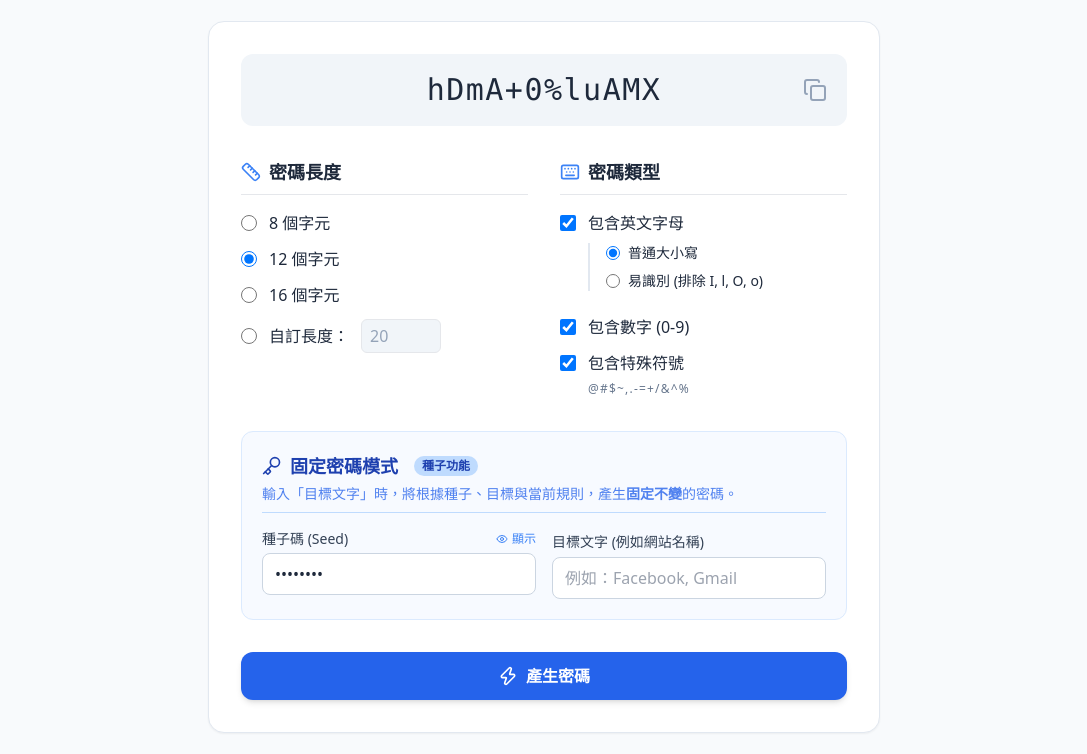
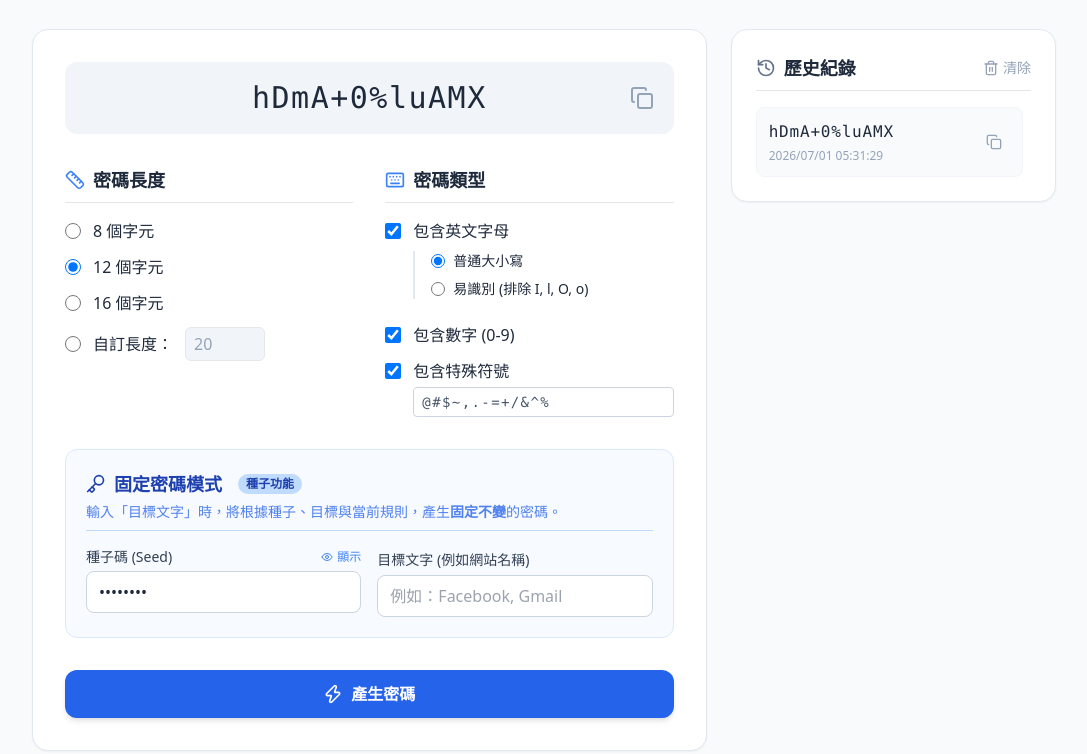
Before and after one commit to pulipulichen/HTML-Random-Password-Generator, a plain HTML site: page index.html in a window 1280 px wide. Shown: the part 111-865 px from the top of the page, without its empty margins (96-1183 px from the left). Drawn offline with nearby package versions, Linux system fonts and the light colour scheme.

Commit message:
Wed Jul  1 01:31:29 PM CST 2026

```diff
--- a/index.html
+++ b/index.html
@@ -32,9 +32,10 @@
 </head>
 <body class="bg-slate-50 text-slate-800 font-sans min-h-screen flex justify-center py-10 px-4">
 
-    <div class="max-w-2xl w-full space-y-6">
+    <!-- 將容器放寬為 max-w-5xl 讓左右欄有足夠空間 -->
+    <div class="max-w-5xl w-full space-y-8">
         <!-- Header -->
-        <div class="text-center space-y-2">
+        <div class="text-center space-y-2 mb-4">
             <h1 class="text-3xl font-bold text-slate-900 flex items-center justify-center gap-2">
                 <i data-lucide="shield-check" class="w-8 h-8 text-blue-600"></i>
                 隨機密碼產生器
@@ -42,6 +43,11 @@
             <p class="text-slate-500">安全、客製化，並自動儲存您的偏好與紀錄</p>
         </div>
 
+        <!-- 建立網格系統：大螢幕時 3 等份，左欄佔 2 份，右欄佔 1 份 -->
+        <div class="grid lg:grid-cols-3 gap-6 items-start">
+
+            <!-- Left Column: Generator (佔 2/3) -->
+            <div class="lg:col-span-2 w-full">
                 <!-- Main Card -->
                 <div class="bg-white p-6 md:p-8 rounded-2xl shadow-sm border border-slate-200">
 
@@ -59,7 +65,7 @@
                     <!-- Options Grid -->
                     <div class="grid md:grid-cols-2 gap-8">
 
-                <!-- Left Column: Length -->
+                        <!-- Left Column (inside Main Card): Length -->
                         <div class="space-y-4">
                             <h3 class="font-semibold text-lg flex items-center gap-2 border-b pb-2">
                                 <i data-lucide="ruler" class="w-5 h-5 text-blue-500"></i> 密碼長度
@@ -87,7 +93,7 @@
                             </div>
                         </div>
 
-                <!-- Right Column: Types -->
+                        <!-- Right Column (inside Main Card): Types -->
                         <div class="space-y-4">
                             <h3 class="font-semibold text-lg flex items-center gap-2 border-b pb-2">
                                 <i data-lucide="keyboard" class="w-5 h-5 text-blue-500"></i> 密碼類型
@@ -119,13 +125,15 @@
                                     <span class="font-medium group-hover:text-blue-600 transition-colors">包含數字 (0-9)</span>
                                 </label>
 
-                        <label class="flex items-start gap-3 cursor-pointer group">
+                                <div class="flex items-start gap-3">
                                     <input type="checkbox" id="useSpecial" class="w-4 h-4 mt-1 text-blue-600 rounded focus:ring-blue-500 cursor-pointer">
-                            <div>
-                                <span class="font-medium block group-hover:text-blue-600 transition-colors">包含特殊符號</span>
-                                <span class="text-xs text-slate-500 tracking-widest">@#$~,.-=+/&^%</span>
+                                    <div class="flex-1">
+                                        <label for="useSpecial" class="font-medium block cursor-pointer hover:text-blue-600 transition-colors">包含特殊符號</label>
+                                        <input type="text" id="specialCharsInput" value="@#$~,.-=+/&^%"
+                                            class="mt-1 w-full px-2 py-1 text-sm bg-white border border-slate-300 rounded focus:ring-2 focus:ring-blue-500 focus:border-blue-500 outline-none transition-shadow font-mono tracking-widest text-slate-600"
+                                            placeholder="輸入允許的特殊符號">
                                     </div>
-                        </label>
+                                </div>
                             </div>
                         </div>
                     </div>
@@ -164,24 +172,30 @@
 
                     <p id="errorMsg" class="text-red-500 text-sm text-center mt-3 hidden">請至少選擇一種字元類型！</p>
                 </div>
+            </div>
 
+            <!-- Right Column: History (佔 1/3) -->
+            <div class="lg:col-span-1 w-full lg:sticky lg:top-6">
                 <!-- History Section -->
                 <div class="bg-white p-6 rounded-2xl shadow-sm border border-slate-200">
                     <div class="flex justify-between items-center mb-4 border-b pb-2">
                         <h3 class="font-semibold text-lg flex items-center gap-2">
-                    <i data-lucide="history" class="w-5 h-5 text-slate-500"></i> 歷史紀錄 (最近 20 筆)
+                            <i data-lucide="history" class="w-5 h-5 text-slate-500"></i> 歷史紀錄
                         </h3>
                         <button onclick="clearHistory()" class="text-sm text-slate-400 hover:text-red-500 transition-colors flex items-center gap-1">
                             <i data-lucide="trash-2" class="w-4 h-4"></i> 清除
                         </button>
                     </div>
 
-            <div id="historyList" class="space-y-2 max-h-64 overflow-y-auto pr-2 custom-scrollbar">
+                    <!-- 增加了側邊欄的高度以顯示更多歷史紀錄 -->
+                    <div id="historyList" class="space-y-2 max-h-[32rem] overflow-y-auto pr-2 custom-scrollbar">
                         <!-- 歷史紀錄將在這裡生成 -->
                         <p class="text-center text-slate-400 py-4 text-sm" id="emptyHistoryMsg">目前尚無歷史紀錄</p>
                     </div>
                 </div>
+            </div>
 
+        </div> <!-- End of Grid -->
     </div>
 
     <script>
@@ -201,6 +215,7 @@
             letterTypeRadios: document.getElementsByName('letterType'),
             useNumbers: document.getElementById('useNumbers'),
             useSpecial: document.getElementById('useSpecial'),
+            specialCharsInput: document.getElementById('specialCharsInput'),
             seedInput: document.getElementById('seedInput'),
             targetInput: document.getElementById('targetInput'),
             toggleSeedBtn: document.getElementById('toggleSeedBtn'),
@@ -216,7 +231,7 @@
             easyLower: 'abcdefghijkmnpqrstuvwxyz', // 排除 l, o
             easyUpper: 'ABCDEFGHJKLMNPQRSTUVWXYZ', // 排除 I, O
             numbers: '0123456789',
-            special: '@#$~,.-=+/&^%'
+            defaultSpecial: '@#$~,.-=+/&^%'
         };
 
         const MAX_HISTORY = 20;
@@ -275,6 +290,12 @@
             elements.letterTypeRadios.forEach(r => r.addEventListener('change', saveOptions));
             elements.useNumbers.addEventListener('change', saveOptions);
             elements.useSpecial.addEventListener('change', saveOptions);
+
+            // 當自訂特殊符號變更時儲存，並即時更新密碼（如果在固定模式下）
+            elements.specialCharsInput.addEventListener('input', () => {
+                saveOptions();
+                if (elements.targetInput.value.trim() !== '') generatePassword();
+            });
 
             // 種子與目標輸入事件 (即時觸發密碼更新)
             elements.seedInput.addEventListener('input', () => {
@@ -344,11 +365,17 @@
                 if (radio.checked) { letterType = radio.value; break; }
             }
 
+            // 取得自訂特殊符號 (若空則使用預設)
+            let customSpecialChars = elements.specialCharsInput.value;
+            if (customSpecialChars === '') {
+                customSpecialChars = CHAR_SETS.defaultSpecial;
+            }
+
             // 決定隨機函式：如果有輸入目標文字，則啟用確定性隨機
             let randFunc = Math.random;
             if (targetWord !== '') {
-                // 將所有規則組合成一個字串，確保更改任何規則都會產生不同的密碼
-                const configStr = `${seedWord}|${targetWord}|${targetLength}|${isUseLetters}|${letterType}|${isUseNumbers}|${isUseSpecial}`;
+                // 將所有規則（包含自訂特殊符號）組合成一個字串，確保更改任何規則都會產生不同的密碼
+                const configStr = `${seedWord}|${targetWord}|${targetLength}|${isUseLetters}|${letterType}|${isUseNumbers}|${isUseSpecial}|${customSpecialChars}`;
                 const seedHash = xmur3(configStr)(); // 產生 32-bit 整數 seed
                 randFunc = mulberry32(seedHash);     // 初始化 PRNG
             }
@@ -375,8 +402,8 @@
             }
 
             if (isUseSpecial) {
-                pool += CHAR_SETS.special;
-                requiredChars.push(getRandomChar(CHAR_SETS.special, randFunc));
+                pool += customSpecialChars;
+                requiredChars.push(getRandomChar(customSpecialChars, randFunc));
             }
 
             let passwordArray = [...requiredChars];
@@ -405,7 +432,7 @@
             void elements.result.offsetWidth; // Trigger reflow
             elements.result.classList.add('fade-in');
 
-            // 儲存紀錄 (僅在使用隨機模式，或第一次輸入特定目標時才存，這裡簡化為都存)
+            // 儲存紀錄
             addHistory(finalPassword);
         }
 
@@ -453,6 +480,7 @@
                 letterType: letterTypeVal,
                 useNumbers: elements.useNumbers.checked,
                 useSpecial: elements.useSpecial.checked,
+                specialChars: elements.specialCharsInput.value, // 儲存自訂特殊符號
                 seedWord: elements.seedInput.value // 儲存種子碼
             };
             localStorage.setItem('pwdGenOptions', JSON.stringify(options));
@@ -480,6 +508,9 @@
                     elements.useNumbers.checked = options.useNumbers;
                     elements.useSpecial.checked = options.useSpecial;
 
+                    // 恢復自訂特殊符號
+                    elements.specialCharsInput.value = options.specialChars || CHAR_SETS.defaultSpecial;
+
                     // 恢復種子碼，若無則產生隨機預設值
                     elements.seedInput.value = options.seedWord || generateDefaultSeed();
 
@@ -498,6 +529,7 @@
             document.querySelector('input[name="letterType"][value="standard"]').checked = true;
             elements.useNumbers.checked = true;
             elements.useSpecial.checked = true;
+            elements.specialCharsInput.value = CHAR_SETS.defaultSpecial;
             elements.seedInput.value = generateDefaultSeed();
         }
 
```
Also changed, not shown: README.md. Lines whose indentation alone changed are shown as unchanged.
